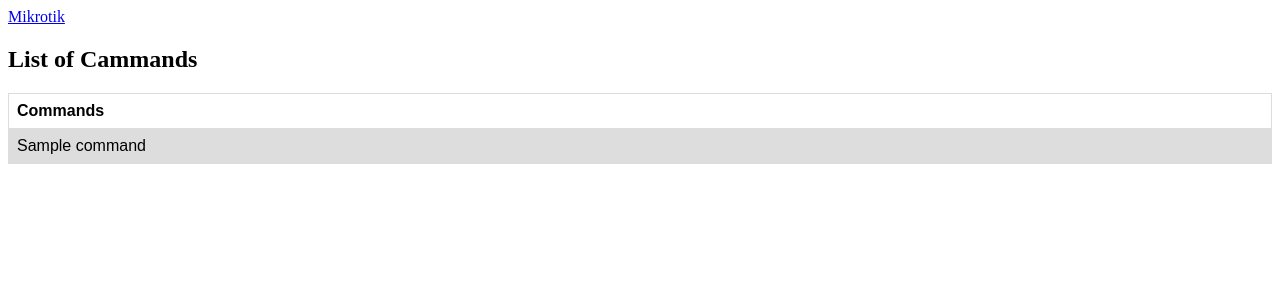
After one commit to SamTheIG/Mikrotik-manager, a Django app: template MikrotikManager/mikrotik/templates/mikrotik/manager.html in a window 1280 px wide. The commit adds this page. Shown: the top 300 px of the page. Run offline with Django 4.2, Linux system fonts and the light colour scheme; tables that the repository leaves empty hold one stand-in row (values such as "Sample post"); the template is opened without the code that fills it: values that come from a table or form of the project are taken from there, most other values are stand-ins (such as "Sample title", 1, 10 or a date in 2020).

Commit message:
command list for each router is ready, but can't click on it

```diff
--- a/MikrotikManager/mikrotik/templates/mikrotik/index.html
+++ b/MikrotikManager/mikrotik/templates/mikrotik/index.html
@@ -6,8 +6,9 @@
     <title>Mikrotiks</title>
 </head>
 <body>
+    <a href="/">Home</a>
     {% for item in Mikrotiks %}
-        {{ item }}
+        <a href="{{item}}/">{{item }}</a>
     {% endfor %}
 </body>
 </html>
--- /dev/null
+++ b/MikrotikManager/mikrotik/templates/mikrotik/manager.html
@@ -0,0 +1,39 @@
+<!DOCTYPE html>
+<html lang="en">
+<head>
+    <meta charset="UTF-8">
+    <meta name="viewport" content="width=device-width, initial-scale=1.0">
+    <title>{{Mikrotik}}</title>
+    <style>
+table {
+  font-family: arial, sans-serif;
+  border-collapse: collapse;
+  width: 100%;
+}
+
+td, th {
+  border: 1px solid #dddddd;
+  text-align: left;
+  padding: 8px;
+}
+
+tr:nth-child(even) {
+  background-color: #dddddd;
+}
+</style>
+</head>
+<body>
+    <a href="/mikrotik/">Mikrotik</a>
+    <h2>List of Cammands</h2>
+    <table>
+    <tr>
+        <th>Commands</th>
+    </tr>
+    <tr>
+        {% for command in Commands %}
+            <td>{{ command }}</td>  <!--TODO: Make it clickable so the command run as user clicked on it -->
+        {% endfor %}
+    </tr>
+    </table>
+</body>
+</html>
--- a/MikrotikManager/mikrotik/urls.py
+++ b/MikrotikManager/mikrotik/urls.py
@@ -1,6 +1,7 @@
 from django.urls import path
-from .views import MikIndex
+from .views import MikIndex, MikManger
 
 urlpatterns = [
-    path("", MikIndex, name="MikIndex"),
-]
+        path("", MikIndex, name="MikIndex"),
+        path("<str:mikrotik_name>/", MikManger, name="MikManger"),
+    ]
```
Also changed, not shown: MikrotikManager/mikrotik/views.py (+19 -1 lines).
